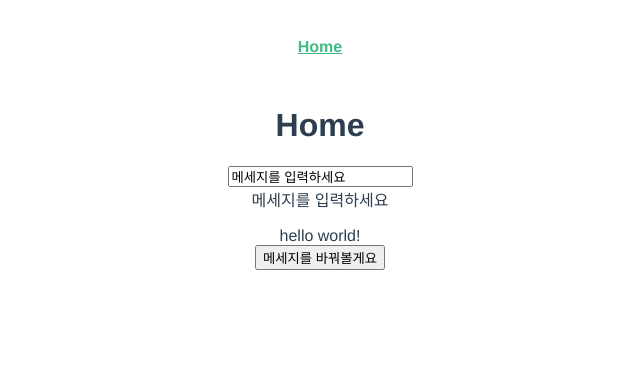
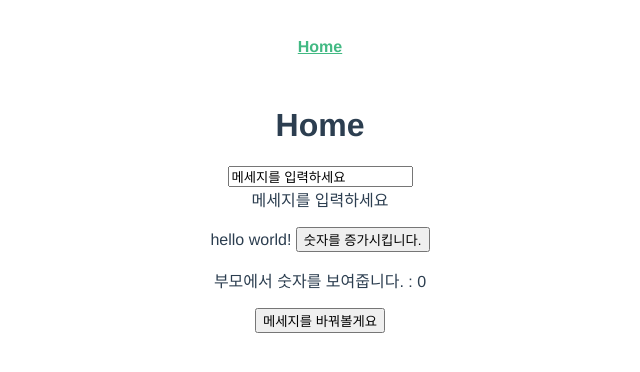
Before and after one commit to Jess2/vue-typescript-study, a Vue app: page /#/ in a window 1280 px wide. Shown: the top 372 px of the page, without its empty margins (320-960 px from the left). Built offline with nearby package versions, Linux system fonts and the light colour scheme.

Commit message:
add emit decorator

```diff
--- a/src/components/children.vue
+++ b/src/components/children.vue
@@ -4,10 +4,11 @@
       {{ alarmMessage }}
     </p>
     {{ parentMessage }}
+    <button @click="counter">숫자를 증가시킵니다.</button>
   </div>
 </template>
 <script lang="ts">
-  import { Component, Prop, Vue, Watch } from 'vue-property-decorator';
+  import { Component, Prop, Vue, Watch, Emit } from 'vue-property-decorator';
 
   @Component
   export default class Children extends Vue {
@@ -18,5 +19,10 @@
     update(value: string, oldValue: string) {
       this.alarmMessage = '메세지를 업데이트 했습니다.';
     }
+
+    @Emit()
+    counter () {
+      console.log('count');
+    }
   }
 </script>
--- a/src/views/home/Home.vue
+++ b/src/views/home/Home.vue
@@ -2,7 +2,10 @@
   <div class="home">
     <h1>Home</h1>
     <message></message>
-    <children :parentMessage="message"></children>
+    <children :parentMessage="message" @counter="counter"></children>
+    <p>
+      부모에서 숫자를 보여줍니다. : {{ count }}
+    </p>
     <button @click="changeMessage">메세지를 바꿔볼게요</button>
   </div>
 </template>
@@ -20,9 +23,14 @@
   })
   export default class Home extends Vue {
     message: string = 'hello world!';
+    count: number = 0;
 
     changeMessage () {
       this.message = 'changed!';
+    }
+
+    counter () {
+      this.count++;
     }
   }
 </script>
```
